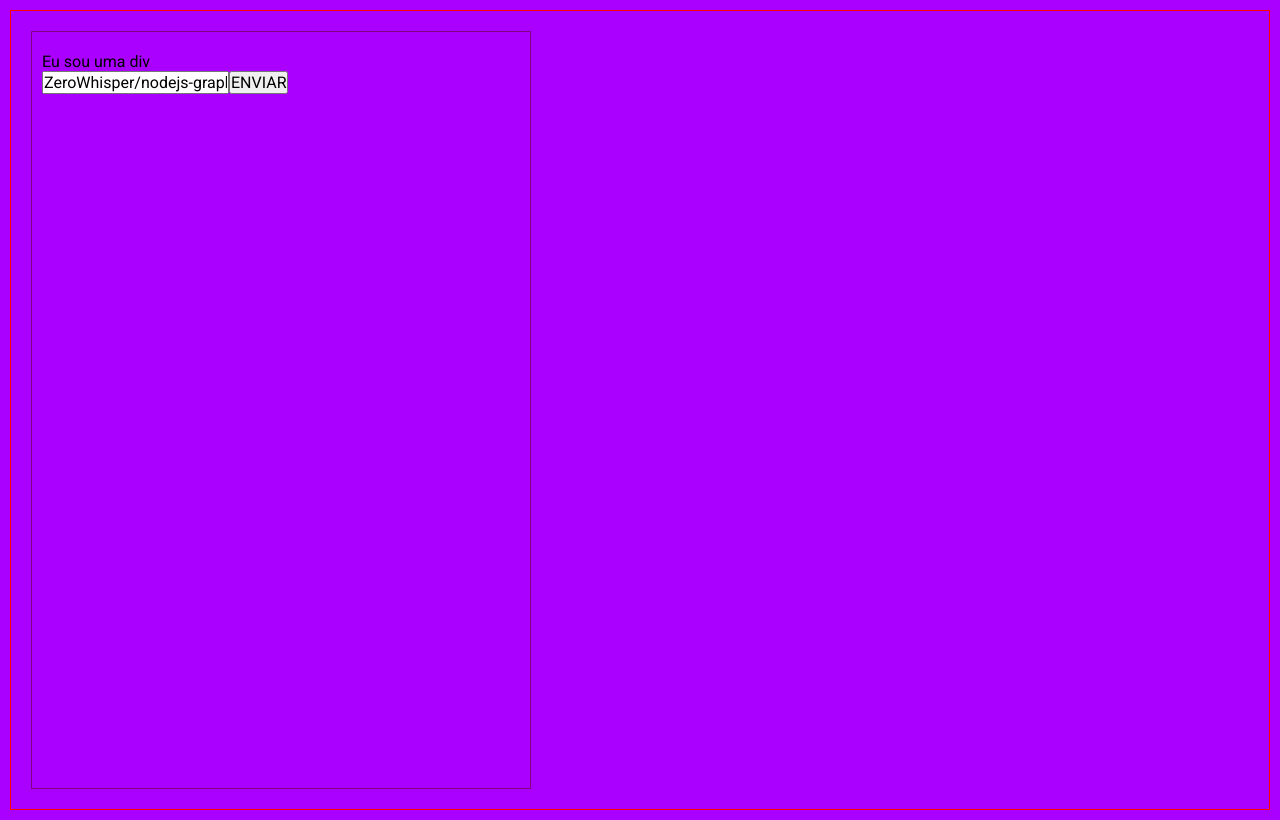
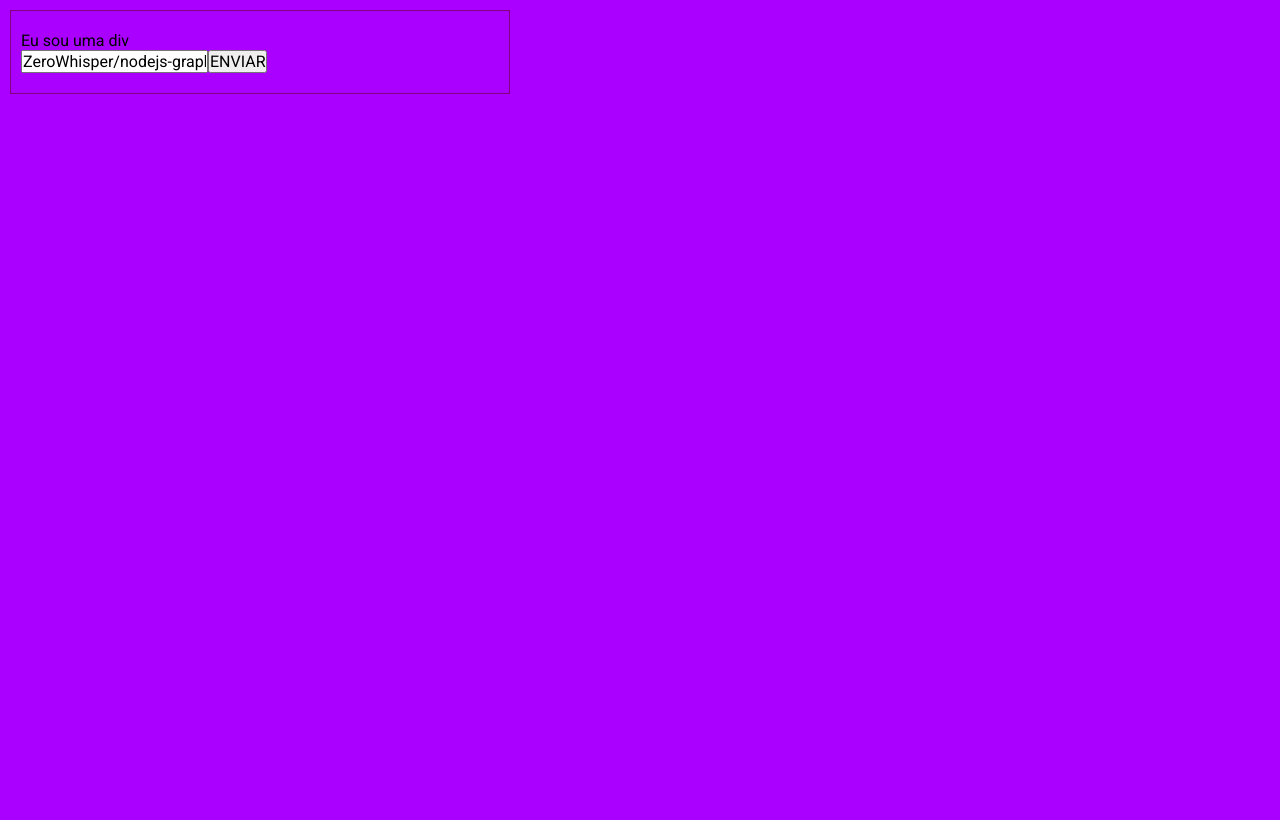
Before and after one commit to ZeroWhisper/react-base-typescript, a React (Create React App) app: page / in a window 1280 px wide. Built offline with nearby package versions, Linux system fonts and the light colour scheme.

Commit message:
update-state

```diff
--- a/package.json
+++ b/package.json
@@ -36,6 +36,7 @@
     "react-scripts": "3.4.1",
     "redux": "^4.0.5",
     "styled-components": "^5.1.0",
+    "typesafe-actions": "^5.1.0",
     "typescript": "~3.7.2"
   },
   "eslintConfig": {
--- a/src/styles/global.ts
+++ b/src/styles/global.ts
@@ -9,14 +9,14 @@ export default createGlobalStyle`
   }
 
   #root {
-    height: 100vh;
-    width: 100%;
-    border: 1px solid red;
+    /* height: 100vh; */
+    /* width: 100%; */
+    /* border: 1px solid red;
     padding: 10px;
-    margin: 10px;
+    margin: 10px; */
     /* align-items: center; */
     display: flex;
-    /* flex: 1; */
+    flex: 1;
     /* max-width: 960px; */
     /* margin: 0 auto; */
     /* padding: 40px 20px; */
```
Also changed, not shown: 1 other file (tests, documents, lock files or other folders).
